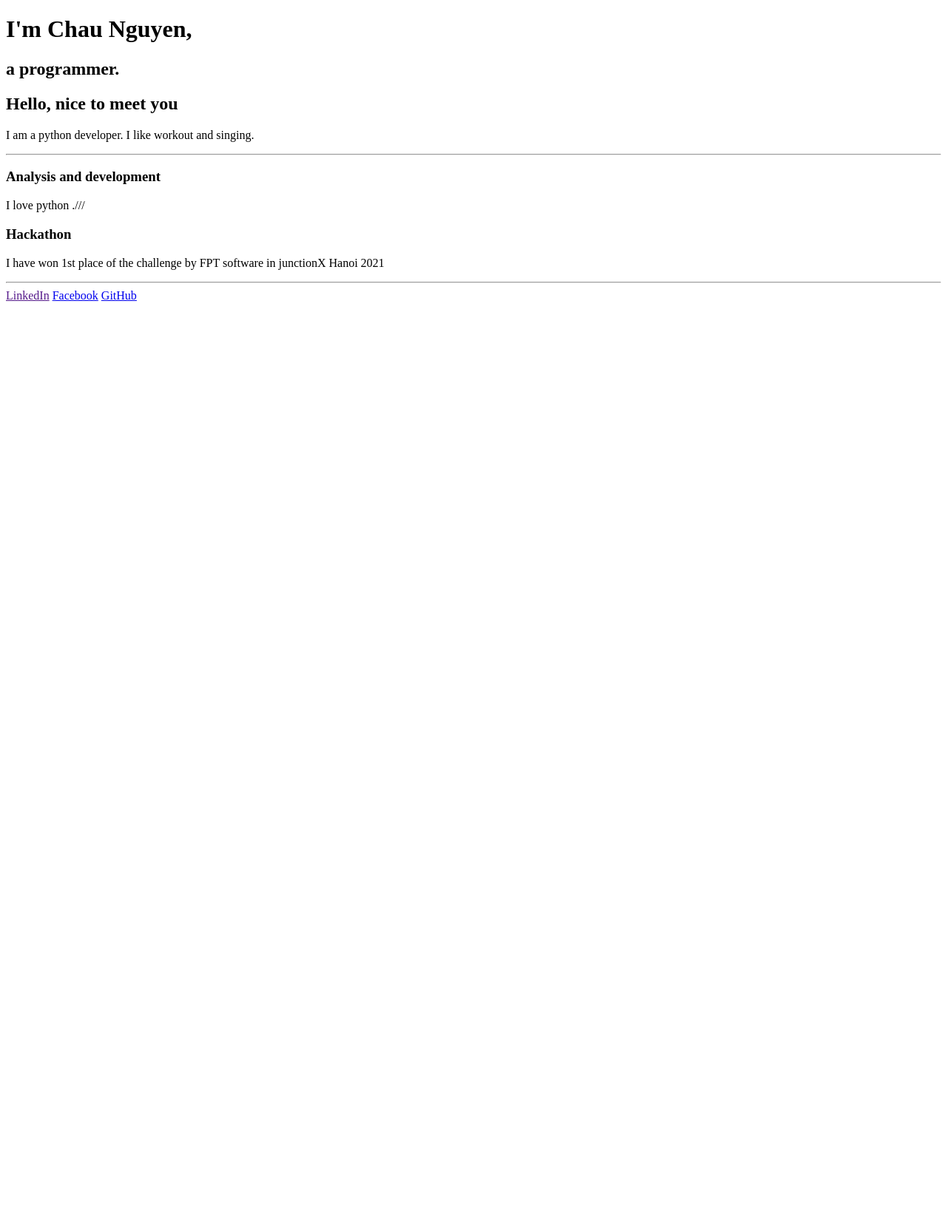
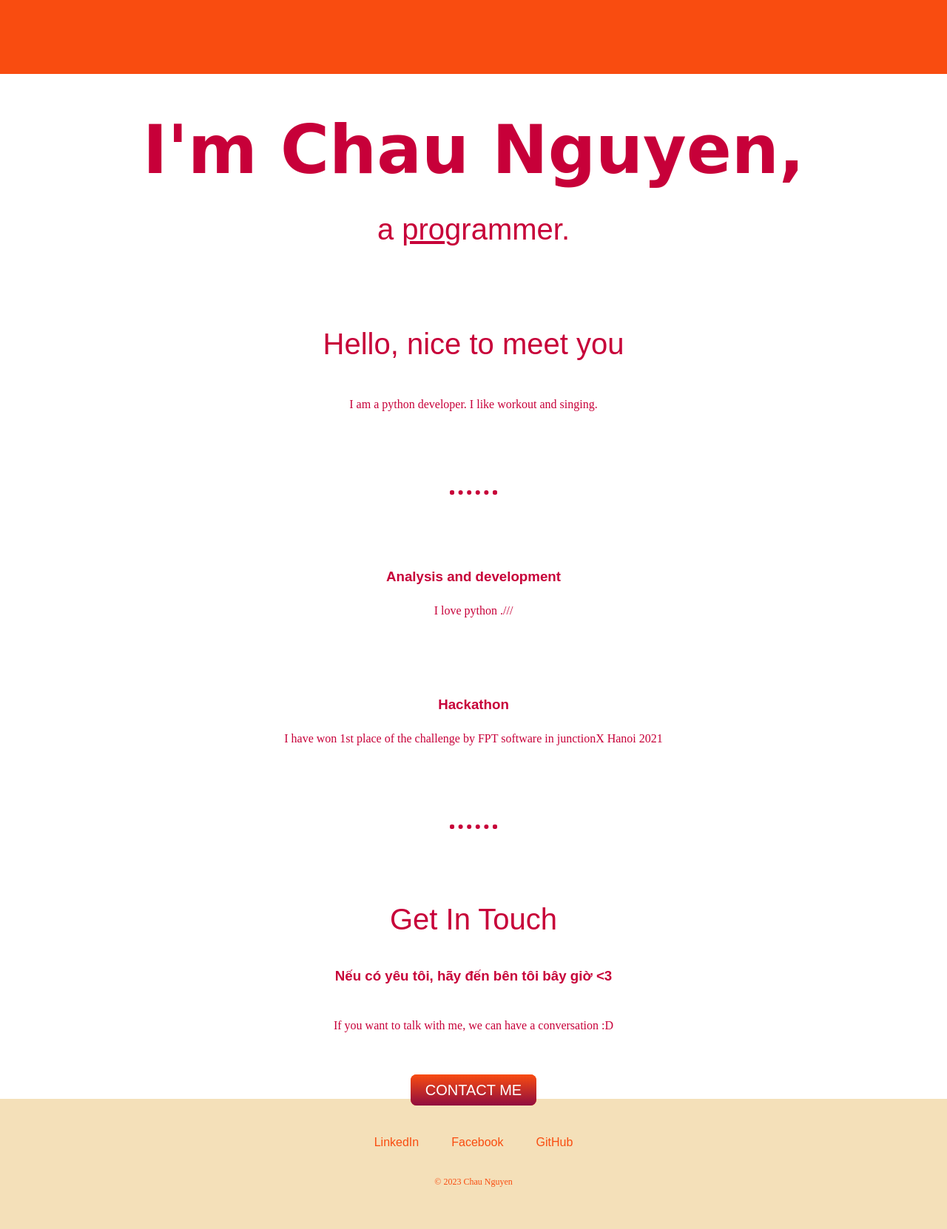
Before and after one commit to albertnguyen97/flask-app, a Flask app: template personal-site/templates/index.html in a window 1280 px wide. Shown: the whole page at 74% size. Before the commit the page ends 407 px from the top, so only its background shows below. Run offline with Flask 3, Linux system fonts and the light colour scheme; the template is opened without the code that fills it, so the values that code supplies are empty.

Commit message:
update profile

```diff
--- /dev/null
+++ b/personal-site/static/css/styles.css
@@ -0,0 +1,140 @@
+body {
+  color: #C70039;
+  margin: 0;
+  text-align: center;
+  font-family: 'Merriweather', serif;
+}
+
+h1 {
+  color: #C70039;
+  font-size: 5.625rem;
+  margin: 50px auto 0 auto;
+  font-family: 'Sacramento', cursive;
+}
+
+h2 {
+  color: #C70039;
+  font-family: 'Montserrat', sans-serif;
+  font-size: 2.5rem;
+  font-weight: normal;
+  padding-bottom: 10px;
+}
+
+h3 {
+  color: #C70039;
+  font-family: 'Montserrat', sans-serif;
+}
+
+p {
+  line-height: 2;
+}
+
+hr {
+  border: dotted #C70039 6px;
+  border-bottom: none;
+  width: 4%;
+  margin: 100px auto;
+}
+
+a{
+  color: #F94C10;
+  font-family: 'Montserrat', sans-serif;
+  margin: 10px 20px;
+  text-decoration: none;
+}
+
+a:hover {
+  color: #F94C10;
+}
+
+.top-container {
+  background-color: #F94C10;
+  position: relative;
+  padding-top: 100px;
+}
+
+.middle-container {
+  margin: 100px 0;
+}
+
+.bottom-container {
+  background-color: #F4E0B9;
+  padding: 50px 0 20px;
+}
+
+.skill-row {
+  width: 50%;
+  margin: 100px auto 100px auto;
+  text-align: center;
+}
+
+.pro {
+  text-decoration: underline;
+}
+
+.intro {
+  width: 30%;
+  margin: auto;
+}
+
+.contact-message {
+  width: 40%;
+  margin: 40px auto 60px;
+}
+
+.copyright {
+  color: #F94C10;
+  font-size: 0.75rem;
+  padding: 20px 0;
+}
+
+.top-cloud {
+  position: absolute;
+  right: 300px;
+  top: 40px;
+}
+
+.bottom-cloud {
+  position: absolute;
+  left: 250px;
+  bottom: 300px;
+}
+
+.code-img {
+  width: 25%;
+  float: left;
+  margin-right: 30px;
+}
+
+.chilli-img {
+  width: 25%;
+  float: right;
+  margin-left: 30px;
+}
+
+.mailto {
+  background: #F94C10;
+  background-image: -webkit-linear-gradient(top, #F94C10, #900C3F);
+  background-image: -moz-linear-gradient(top, #F94C10, #900C3F);
+  background-image: -ms-linear-gradient(top, #F94C10, #900C3F);
+  background-image: -o-linear-gradient(top, #F94C10, #900C3F);
+  background-image: linear-gradient(to bottom, #F94C10, #900C3F);
+  - webkit-border-radius: 8;
+  - moz-border-radius: 8;
+  border-radius: 8px;
+  font-family: 'Montserrat', sans-serif;
+  color: #ffffff;
+  font-size: 20px;
+  padding: 10px 20px 10px 20px;
+  text-decoration: none;
+}
+
+.btn:hover {
+  background: #F94C10;
+  background-image: -webkit-linear-gradient(top, #F94C10, #900C3F);
+  background-image: -moz-linear-gradient(top, #F94C10, #900C3F);
+  background-image: -ms-linear-gradient(top, #900C3F, #900C3F);
+  background-image: -o-linear-gradient(top, #F94C10, #900C3F);
+  background-image: linear-gradient(to bottom, #F94C10, #900C3F);
+  text-decoration: none;
+}
--- a/personal-site/templates/index.html
+++ b/personal-site/templates/index.html
@@ -2,7 +2,8 @@
 <html lang="en">
 <head>
     <meta charset="UTF-8">
-    <title>Chau Nguyen</title>
+    <title>Chau Nguyen's profile</title>
+    <link rel="stylesheet" href="../static/css/styles.css">
     <link rel="icon" href="../static/evil.ico">
 </head>
 <body>
@@ -27,9 +28,18 @@
             <p>I have won 1st place of the challenge by FPT software in junctionX Hanoi 2021</p>
         </div>
     <hr>
-    <div class="bottom-container"></div>
+    <div class="contact-me">
+      <h2>Get In Touch</h2>
+      <h3>Nếu có yêu tôi, hãy đến bên tôi bây giờ <3</h3>
+      <p class="contact-message">If you want to talk with me, we can have a conversation :D</p>
+      <a class="mailto" href="mailto:chauchaubau@gmail.com">CONTACT ME</a>
+    </div>
+
+    <div class="bottom-container">
         <a class="footer-link" href="">LinkedIn</a>
         <a class="footer-link" href="https://www.facebook.com/profile.php?id=100081747292423">Facebook</a>
         <a class="footer-link" href="https://github.com/albertnguyen97">GitHub</a>
+        <p class="copyright">© 2023 Chau Nguyen</p>
+    </div>
 </body>
 </html>
```
